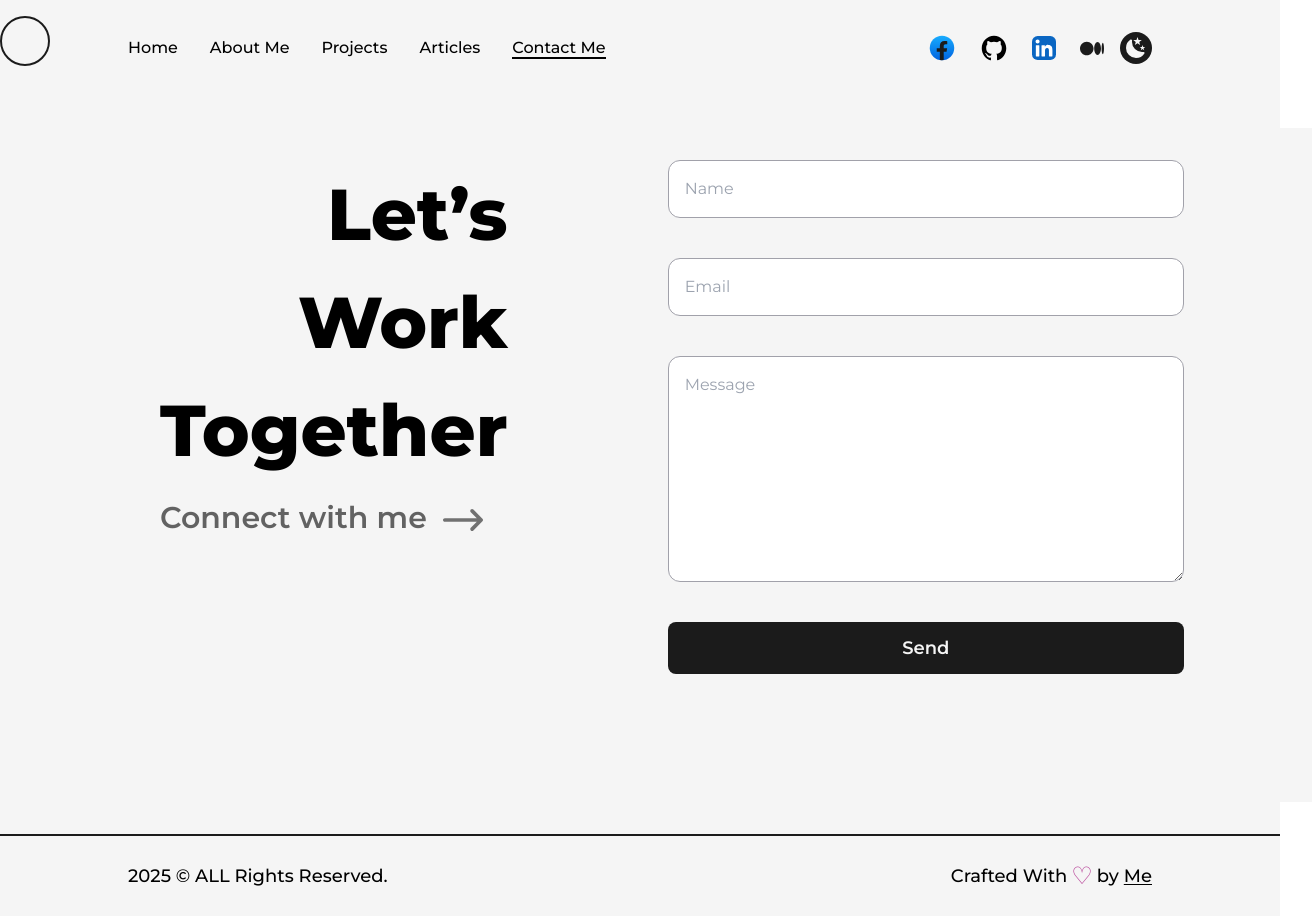
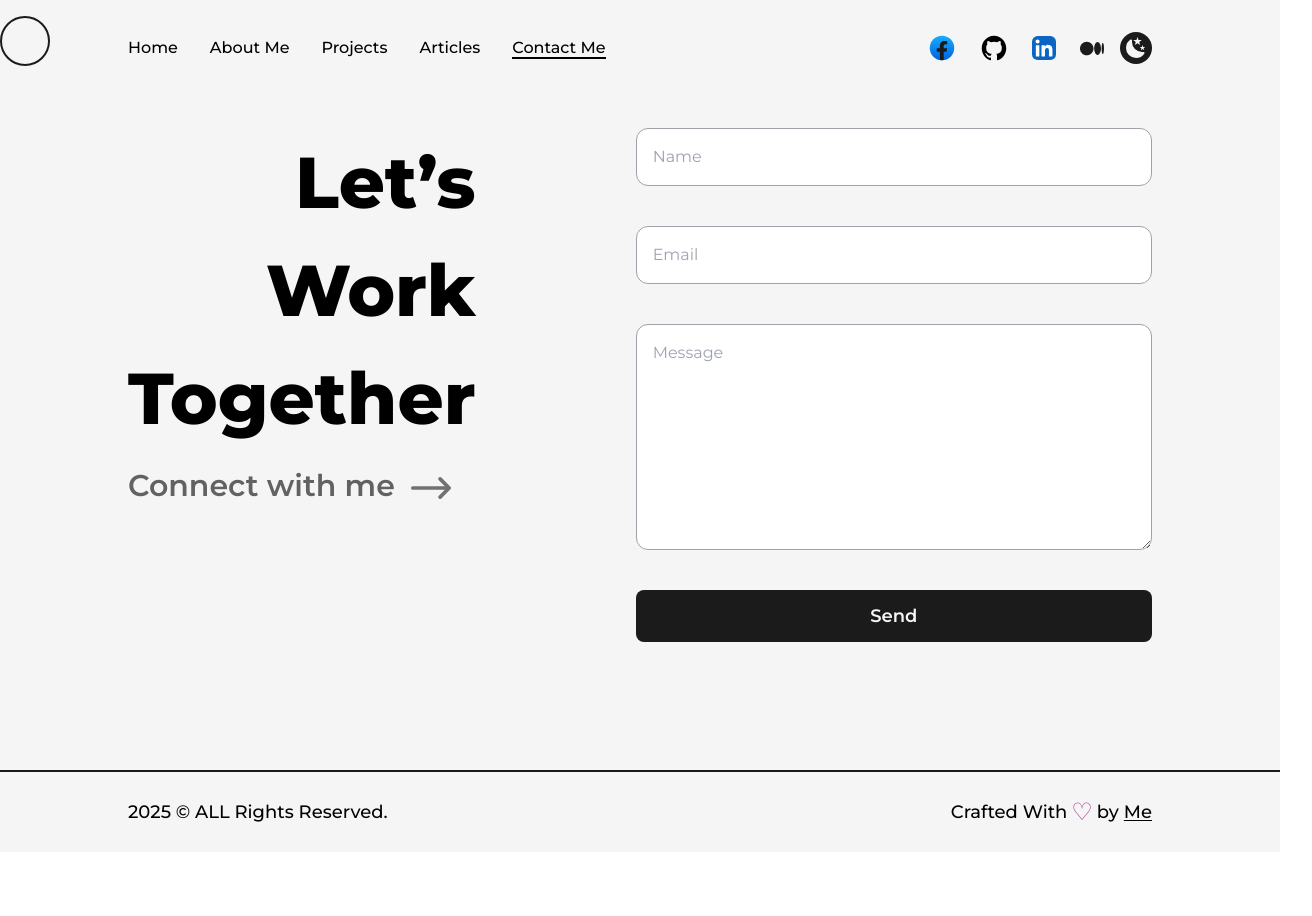
Before and after one commit to nadeeshaMadusanka99/personal_portfolio, a Next.js app: page /contact_me in a window 1280 px wide. Shown: the whole page, 1312 px wide, since content can reach past the window. After the commit the page ends 852 px from the top, so only its background shows below. Built offline with nearby package versions, Linux system fonts and the light colour scheme.

Commit message:
Fix swiping issue in contact me  page

```diff
--- a/src/pages/contact_me.js
+++ b/src/pages/contact_me.js
@@ -40,7 +40,7 @@ const contact_me = () => {
         />
       </Head>
       <TransitionEffect />
-      <main className="w-full m-8 md:m-4">
+      <main className="w-full">
         <Layout className="pt-8 md:pt-0">
           <motion.div
             ref={ref}
```
